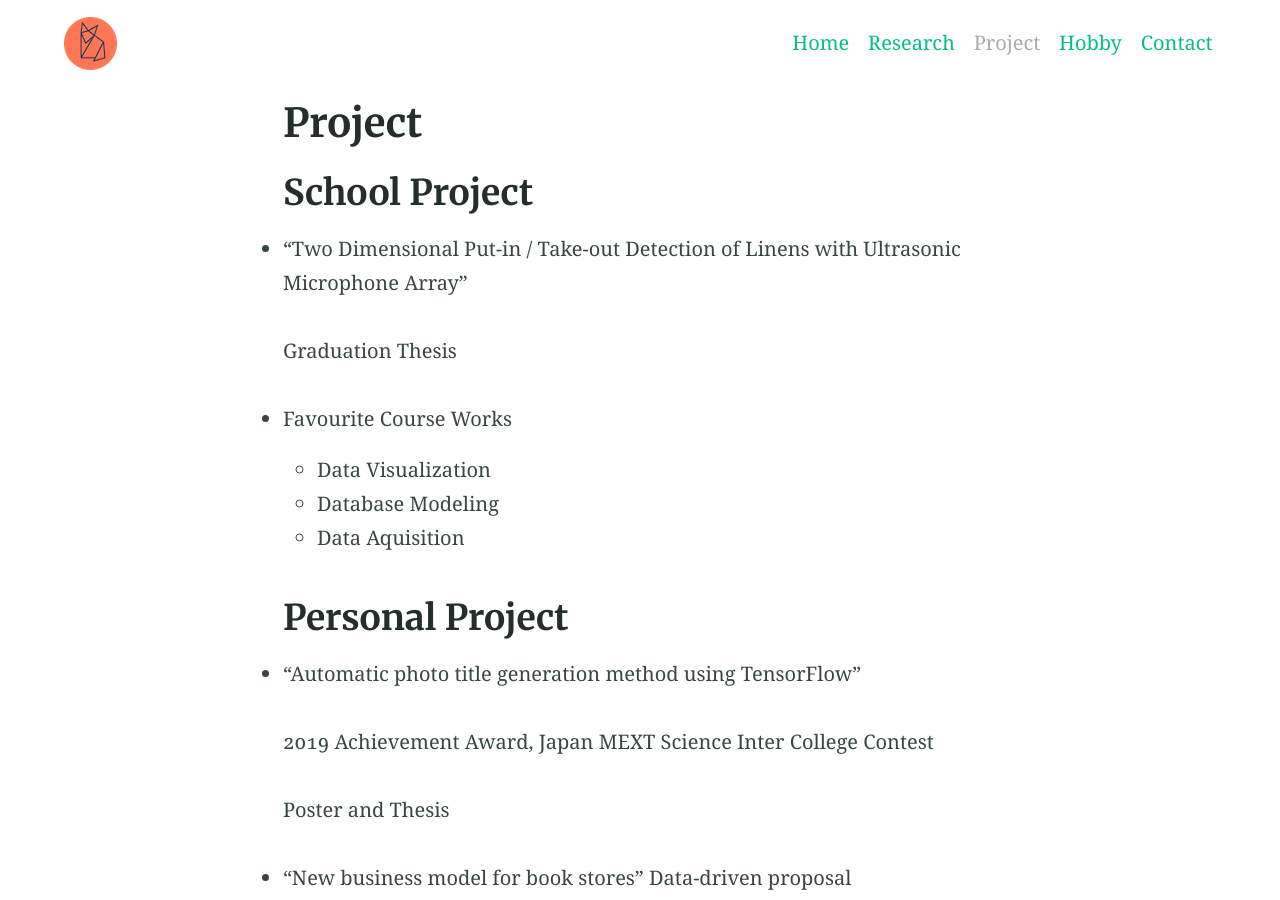
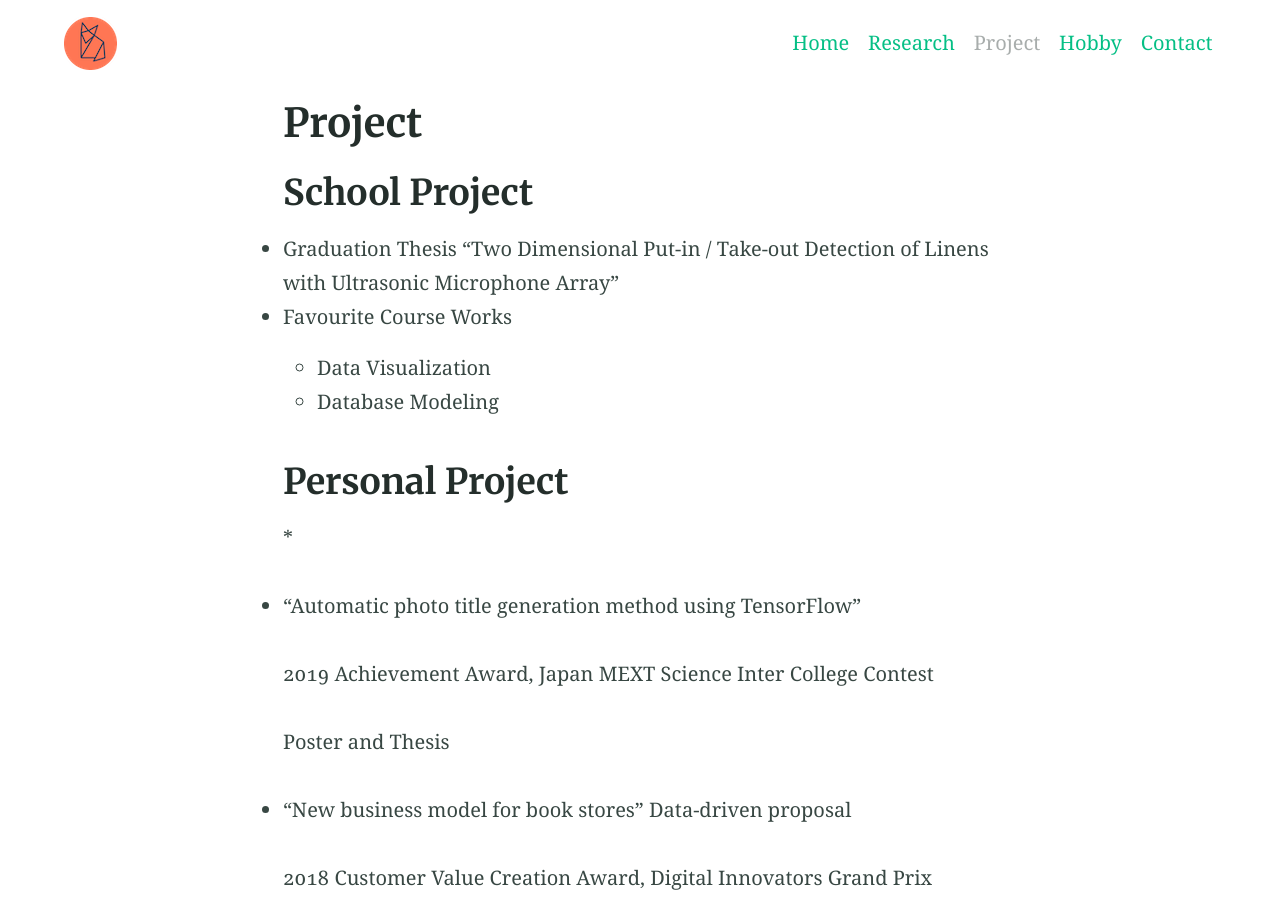
Before and after one commit to NaosFabrik/NaosFabrik.github.io, a Jekyll site: the page built from elements2.md, in a window 1280 px wide and 900 px high. Built offline with Jekyll 4.4.1, drawn with Linux system fonts in a browser that asks for light colours.

Commit message:
Update elements2.md

```diff
--- a/elements2.md
+++ b/elements2.md
@@ -3,9 +3,8 @@ title: Project
 excerpt: "Project"
 ---
 ## School Project
-* "Two Dimensional Put-in / Take-out Detection of Linens with Ultrasonic Microphone Array"
-
-Graduation Thesis
+* Graduation Thesis
+ "Two Dimensional Put-in / Take-out Detection of Linens with Ultrasonic Microphone Array"
 
 * Favourite Course Works
 
@@ -13,20 +12,19 @@ Graduation Thesis
 
   - Database Modeling
 
-  - Data Aquisition
 
 ## Personal Project
+*
+
 * “Automatic photo title generation method using TensorFlow”
 
 2019 Achievement Award, Japan MEXT Science Inter College Contest
 
 Poster and Thesis
 
-
 * "New business model for book stores" Data-driven proposal
 
 2018 Customer Value Creation Award, Digital Innovators Grand Prix (Business Planning)
-
 
 Oral Presentation
 
```
